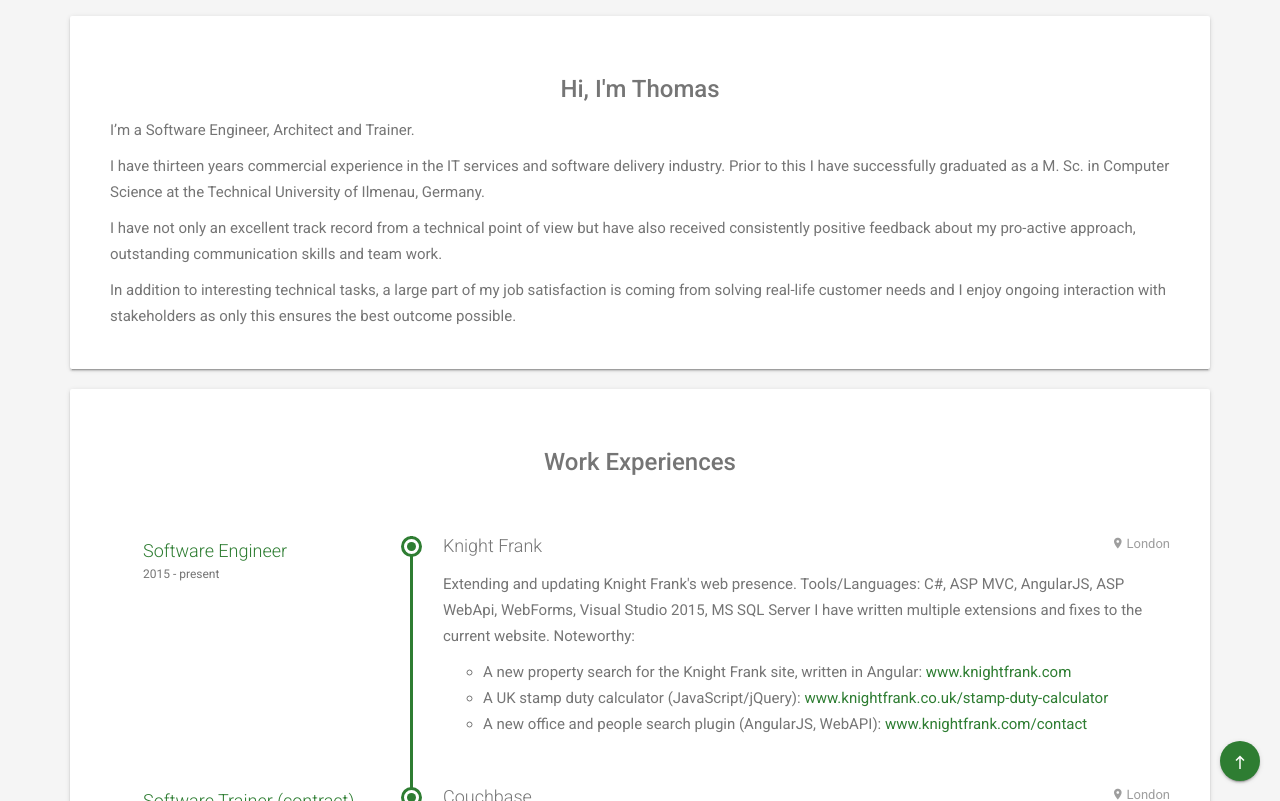
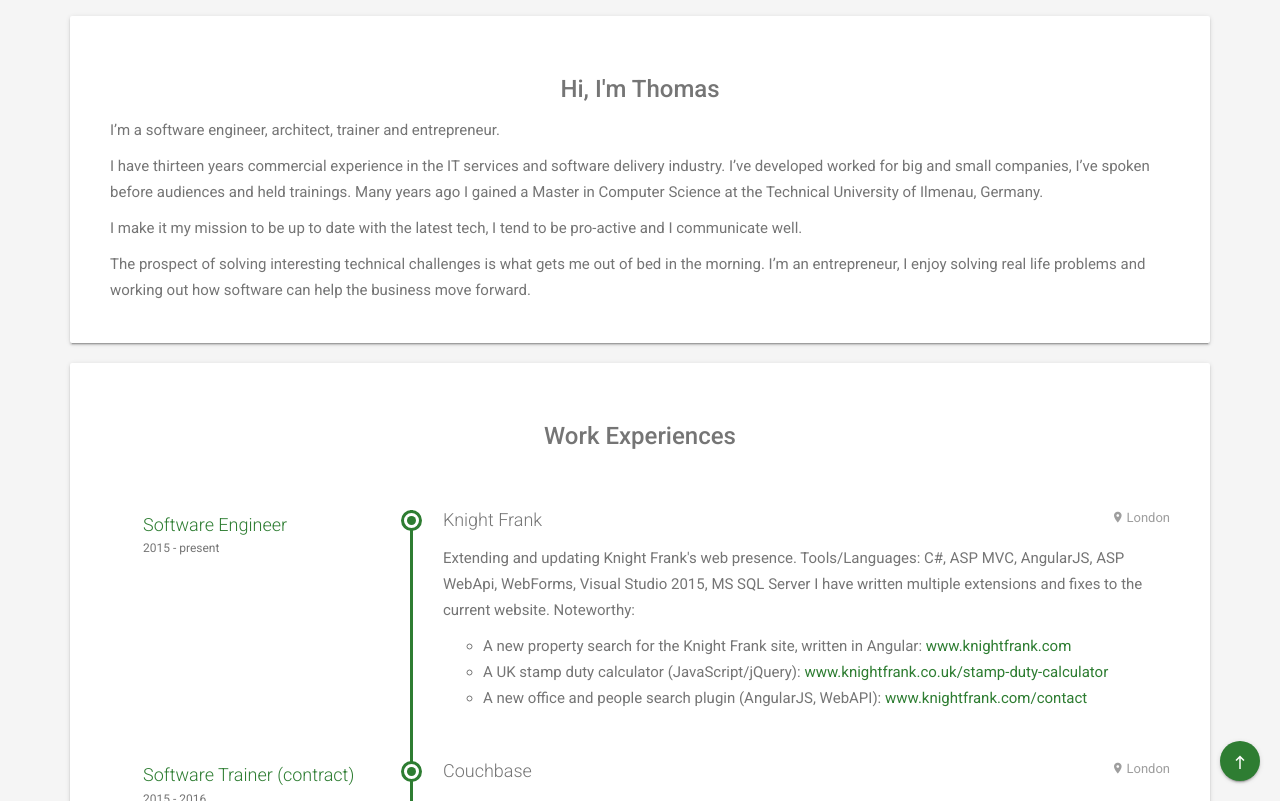
Before and after one commit to tkglaser/tkglaser.github.io, a Jekyll site: the page built from content/about.html, in a window 1280 px wide and 900 px high, scrolled down 487 px, cut to the strip 99-900 px from the top of the window. Built offline with Jekyll 4.4.1, drawn with Linux system fonts in a browser that asks for light colours.

Commit message:
Cooler bio

```diff
--- a/content/about.html
+++ b/content/about.html
@@ -20,17 +20,18 @@ permalink: /about/
   <div class="card card-block card-block-big">
     <h3 class="fw-500 text-center">Hi, I'm Thomas</h3>
 {% capture bio %}
-I'm a Software Engineer, Architect and Trainer.
+I'm a software engineer, architect, trainer and entrepreneur.
 
 I have thirteen years commercial experience in the IT services
-and software delivery industry. Prior to this I have
-successfully graduated as a M. Sc. in Computer Science at the Technical University of Ilmenau, Germany.
+and software delivery industry. I've developed worked for big and small companies, I've spoken before audiences
+and held trainings. Many years ago I gained a Master in Computer Science at the Technical University of Ilmenau, Germany.
 
-I have not only an excellent track record from a technical point of view but have also received
-consistently positive feedback about my pro-active approach, outstanding communication skills and team work.
+I make it my mission to be up to date with the latest tech, I tend to be pro-active and I communicate well.
 
-In addition to interesting technical tasks, a large part of my job satisfaction is coming from solving real-life
-customer needs and I enjoy ongoing interaction with stakeholders as only this ensures the best outcome possible.
+The prospect of solving interesting technical challenges is what gets me out of bed in the morning.
+I'm an entrepreneur, I enjoy solving real life problems and working out how software can help the
+business move forward.
+
 {% endcapture %}
 {{ bio | markdownify }}
 
```
